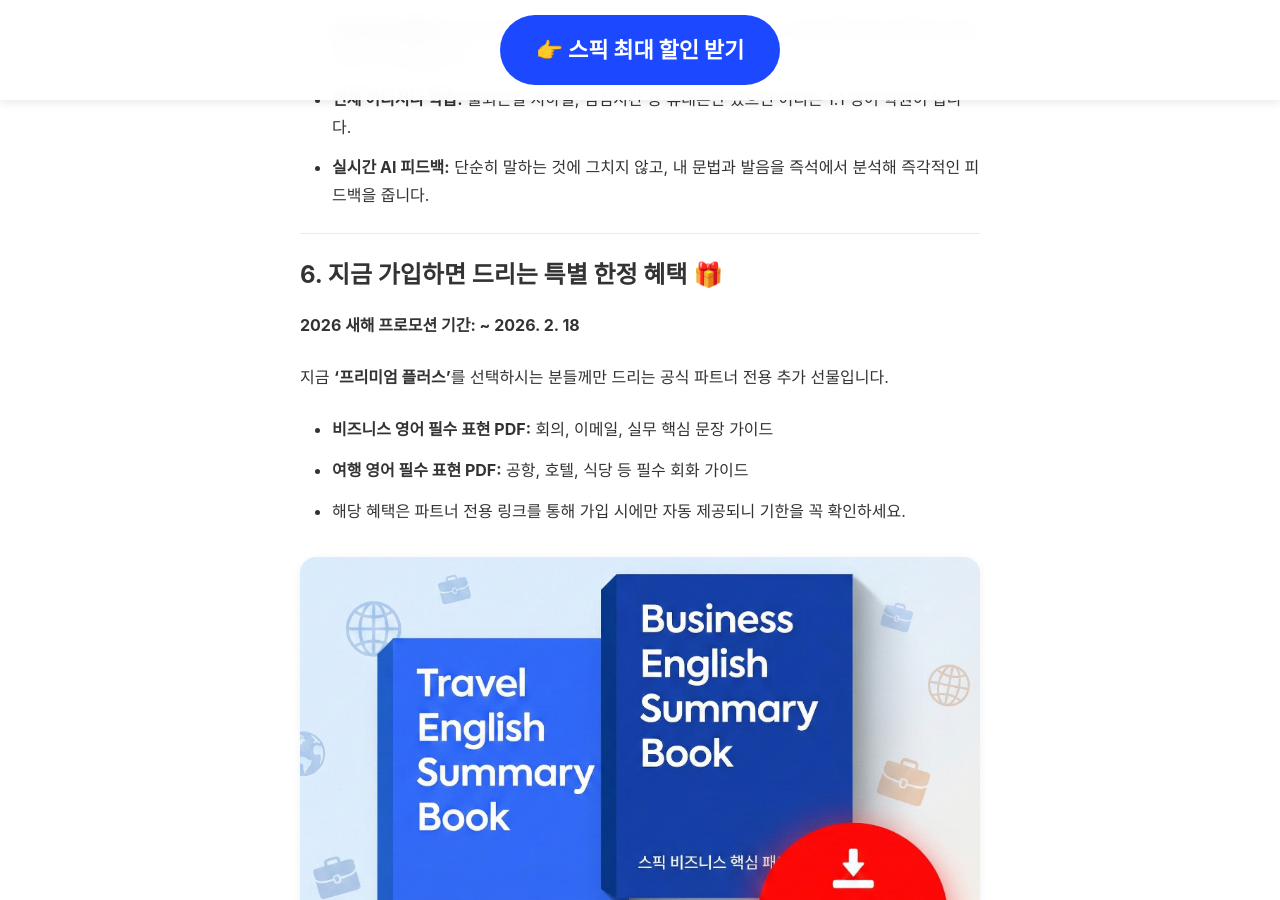
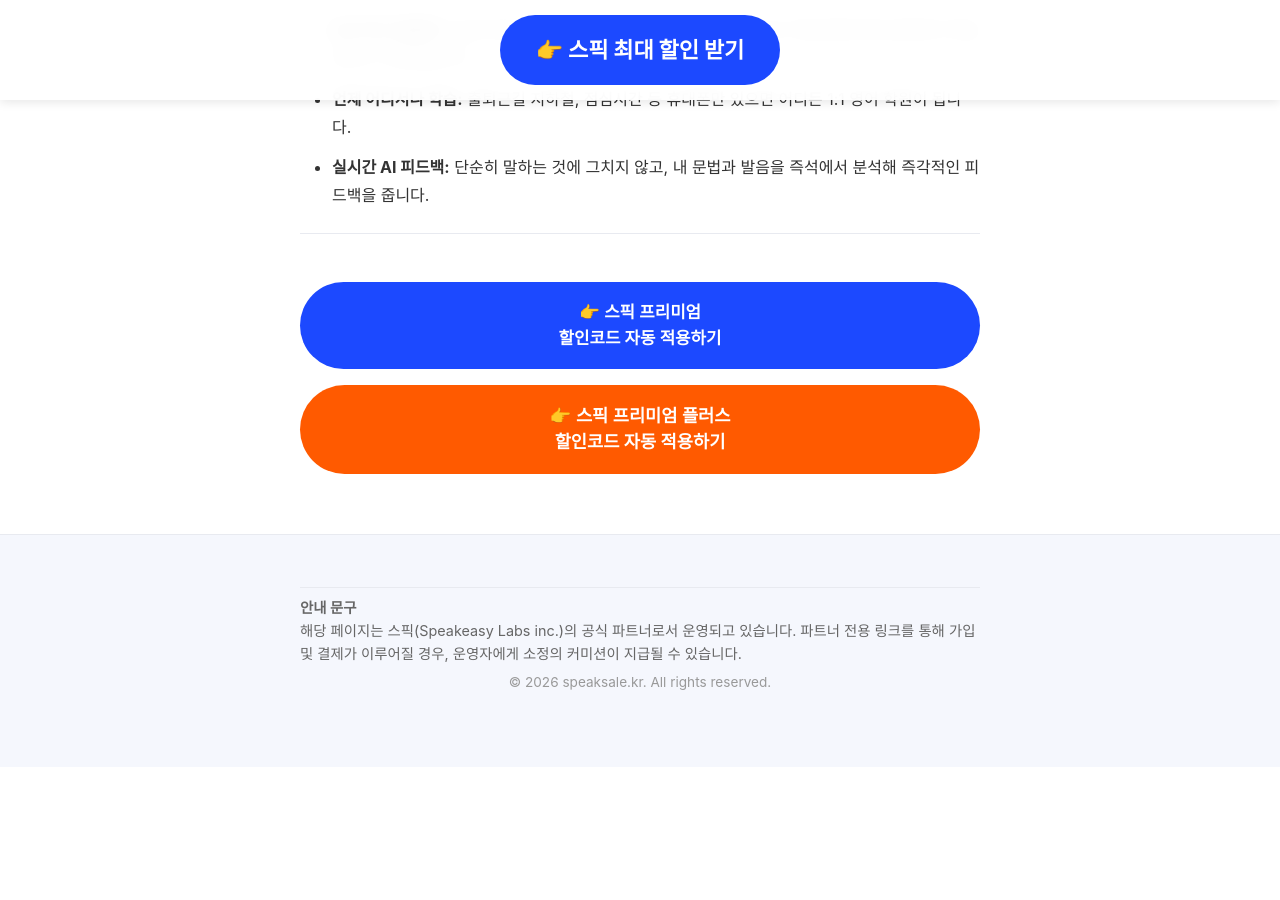
Before and after one commit to kjsjdw/speak_event_page, a Jekyll site: the page built from content/main-page-content.md, in a window 1280 px wide and 900 px high, scrolled down 5178 px. Built offline with Jekyll 4.4.1, drawn with Linux system fonts in a browser that asks for light colours; some web fonts are replaced; after the commit the page ends 5945 px from its top, so only the background shows below that.

Commit message:
Update 07-special-offer.md

```diff
--- a/content/sections/07-special-offer.md
+++ b/content/sections/07-special-offer.md
@@ -1,13 +1,3 @@
-## 6. 지금 가입하면 드리는 특별 한정 혜택 🎁
-**2026 새해 프로모션 기간: ~ 2026. 2. 18**
-
-지금 **'프리미엄 플러스'**를 선택하시는 분들께만 드리는 공식 파트너 전용 추가 선물입니다.
-
-* **비즈니스 영어 필수 표현 PDF:** 회의, 이메일, 실무 핵심 문장 가이드
-* **여행 영어 필수 표현 PDF:** 공항, 호텔, 식당 등 필수 회화 가이드
-* 해당 혜택은 파트너 전용 링크를 통해 가입 시에만 자동 제공되니 기한을 꼭 확인하세요.
-
-![스픽 프리미엄 플러스 PDF 혜택 상세](/content/images/03-pdf-gift-detail.jpg  '스픽 프리미엄 플러스 전용 비즈니스 및 여행 영어 PDF 가이드')
 
 <div class="cta-buttons final-cta" id="cta-section">
   <a href="{{ site.data.links.premium }}" class="cta-button" target="_blank" rel="noopener">
```
